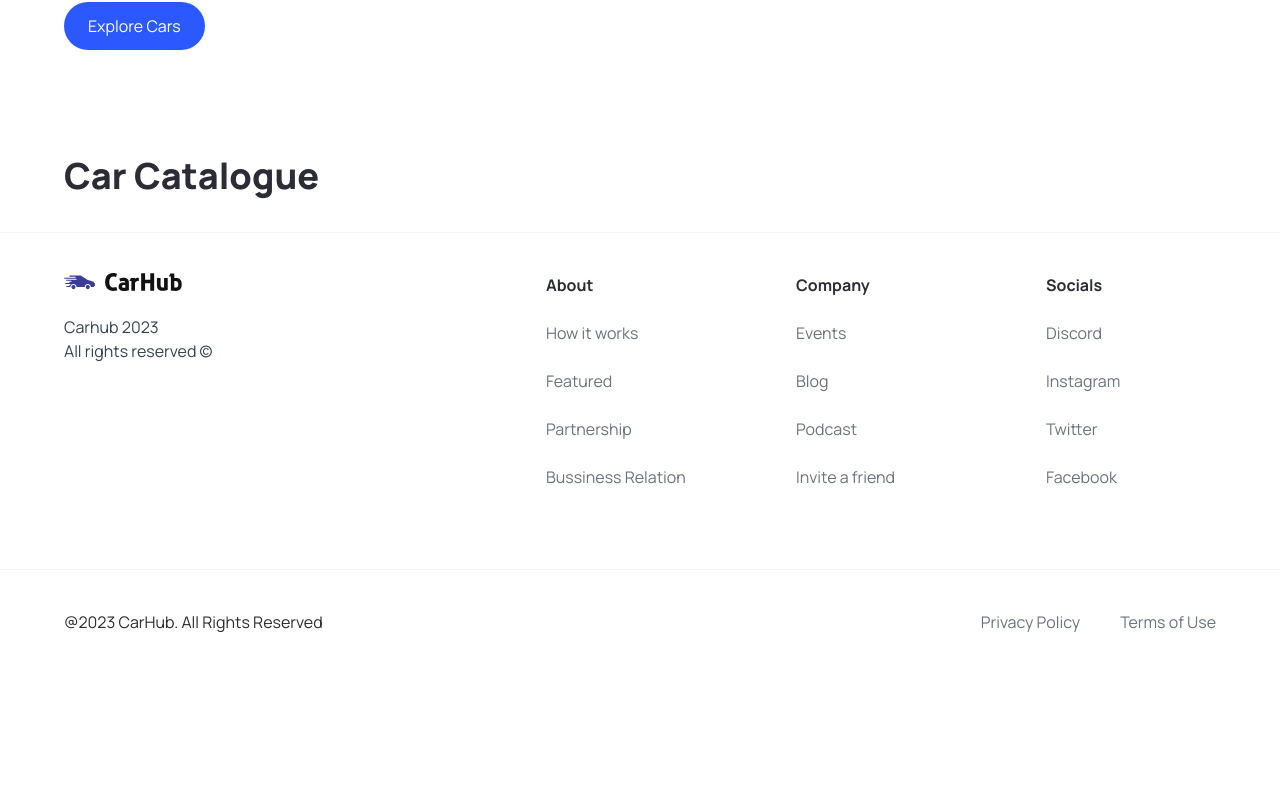
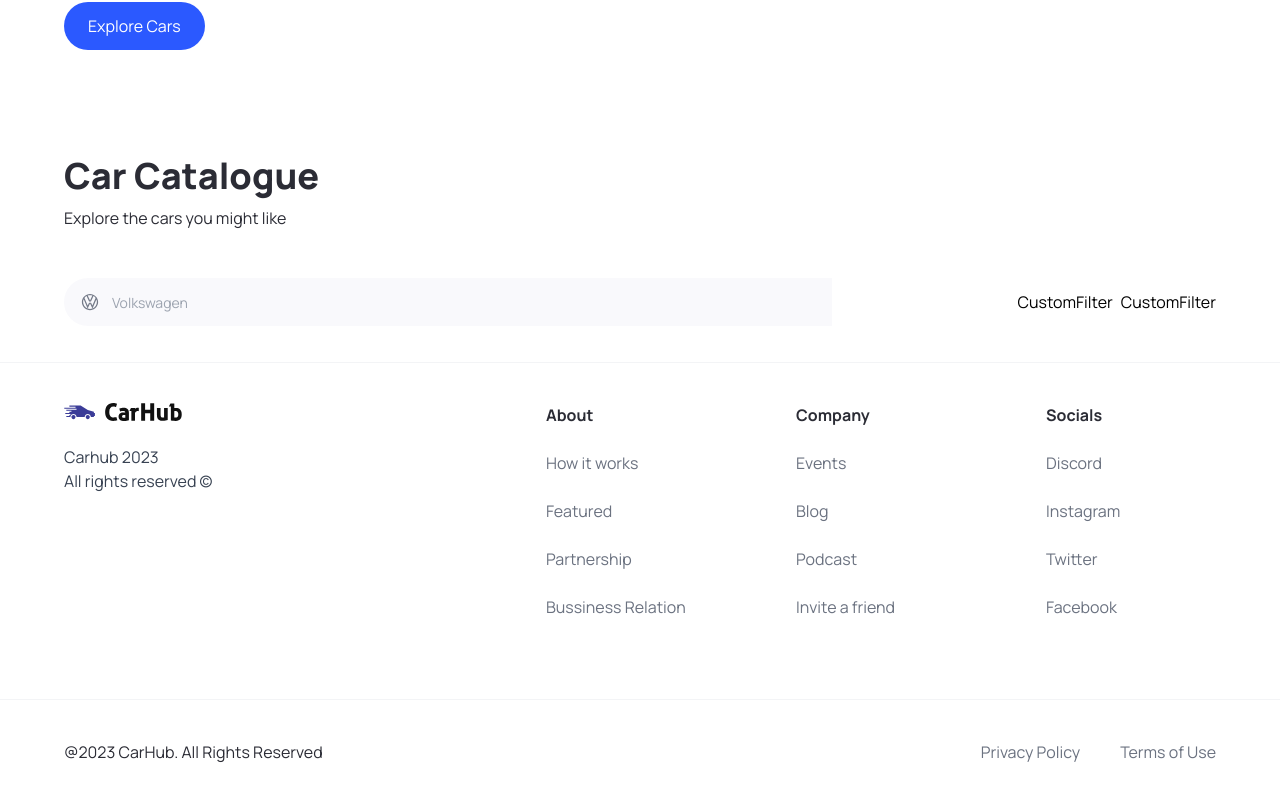
Before and after one commit to laststonedjs/vehicaller, a Next.js app: page / in a window 1280 px wide. Shown: the part 708-1508 px from the top of the page. Before the commit the page ends 1382 px from the top, so only its background shows below. Built offline with nearby package versions, Linux system fonts and the light colour scheme.

Commit message:
Finished Searchbar filtering

```diff
--- a/app/page.tsx
+++ b/app/page.tsx
@@ -1,5 +1,5 @@
 // components
-import { Hero } from "@/components";
+import { CustomFilter, Hero, SearchBar } from "@/components";
 
 export default function Home() {
   return (
@@ -9,6 +9,17 @@
       <div className="mt-12 padding-x padding-y max-width" id="discover">
         <div className="home__text-container">
           <h1 className="text-4xl font-extrabold">Car Catalogue</h1>
+          <p>Explore the cars you might like</p>
+        </div>
+
+        {/* Filters */}
+        <div className="home__filters">
+          <SearchBar />
+
+          <div className="home__filter-container">
+            <CustomFilter title="fuel" />
+            <CustomFilter title="year" />
+          </div>
         </div>
       </div>
     </main>
--- a/components/SearchManufacturer.tsx
+++ b/components/SearchManufacturer.tsx
@@ -1,11 +1,94 @@
+"use client";
+
+import { useState, Fragment } from "react";
+import Image from "next/image";
+// headless ui
+import { Combobox, Transition } from "@headlessui/react";
 // interface
 import { SearchManufacturerProps } from "@/types";
+// constants
+import { manufacturers } from "@/constants";
 
 const SearchManufacturer = ({
   manufacturer,
   setManufacturer,
 }: SearchManufacturerProps) => {
-  return <div>SearchManufacturer</div>;
+  const [query, setQuery] = useState("");
+
+  const filteredManufactures =
+    query === ""
+      ? manufacturers
+      : manufacturers.filter((item) =>
+          item
+            .toLowerCase()
+            .replace(/\s+/g, "")
+            .includes(query.toLowerCase().replace(/\s+/g, ""))
+        );
+
+  return (
+    <div className="search-manufacturer">
+      <Combobox value={manufacturer} onChange={setManufacturer}>
+        <div className="relative w-full">
+          <Combobox.Button className="absolute top-[14px]">
+            <Image
+              src="/car-logo.svg"
+              width={20}
+              height={20}
+              className="ml-4"
+              alt="Car logo"
+            />
+          </Combobox.Button>
+
+          <Combobox.Input
+            className="search-manufacturer__input"
+            placeholder="Volkswagen"
+            displayValue={(manufacturer: string) => manufacturer}
+            onChange={(e) => setQuery(e.target.value)}
+          />
+
+          <Transition
+            as={Fragment}
+            leave="transition ease-in duration-100"
+            leaveFrom="opacity-100"
+            leaveTo="opacity-0"
+            afterLeave={() => setQuery("")}
+          >
+            <Combobox.Options>
+              {filteredManufactures.map((item) => (
+                <Combobox.Option
+                  key={item}
+                  className={({ active }) => `
+											relative search-manufacturer__option
+											${active ? "bg-primary-blue text-white" : "text-gray-900"}
+										`}
+                  value={item}
+                >
+                  {({ selected, active }) => (
+                    <>
+                      <span
+                        className={`block truncate ${
+                          selected ? "font-medium" : "font-normal"
+                        }`}
+                      >
+                        {item}
+                      </span>
+                      {selected ? (
+                        <span
+                          className={`absolute inset-y-0 left-0 flex items-center pl-3 ${
+                            active ? "text-white" : "text-teal-600"
+                          }`}
+                        ></span>
+                      ) : null}
+                    </>
+                  )}
+                </Combobox.Option>
+              ))}
+            </Combobox.Options>
+          </Transition>
+        </div>
+      </Combobox>
+    </div>
+  );
 };
 
 export default SearchManufacturer;
--- a/package.json
+++ b/package.json
@@ -9,6 +9,7 @@
     "lint": "next lint"
   },
   "dependencies": {
+    "@headlessui/react": "^1.7.15",
     "@types/node": "20.3.1",
     "@types/react": "18.2.12",
     "@types/react-dom": "18.2.5",
```
Also changed, not shown: 1 other file (tests, documents, lock files or other folders).
